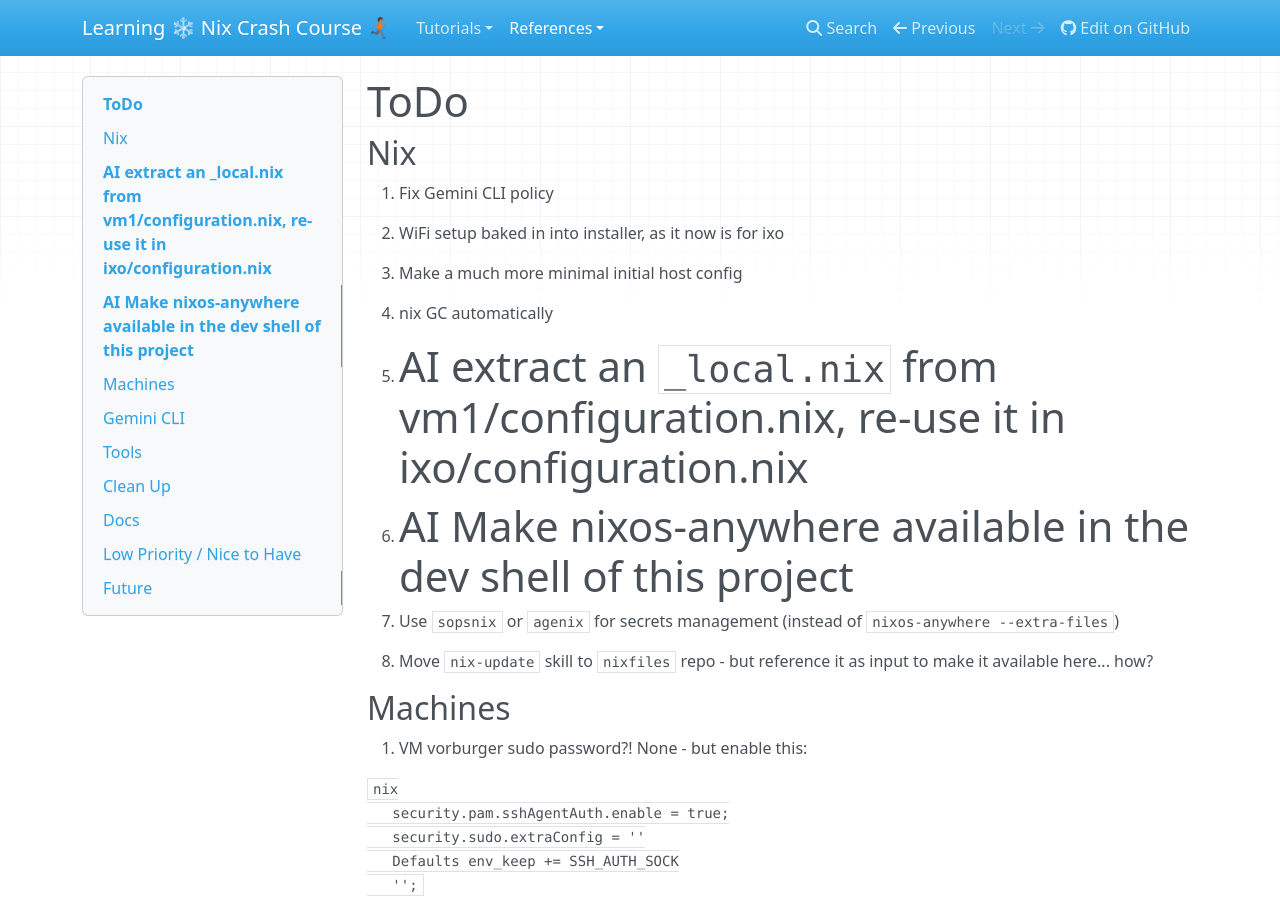
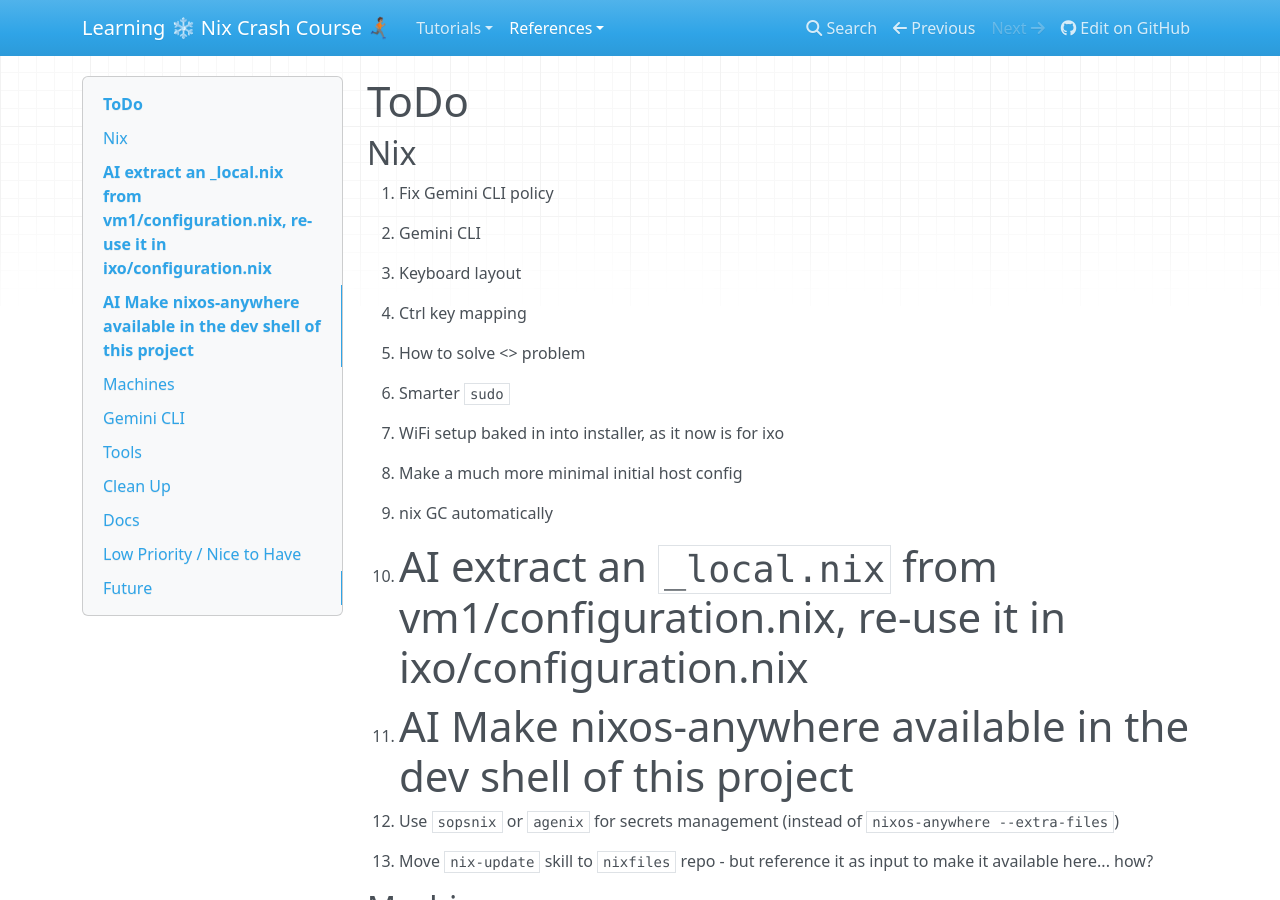
Before and after one commit to vorburger/nixfiles, an MkDocs documentation site: the page built from docs/docs/ToDo.md, in a window 1280 px wide and 900 px high. Built offline with MkDocs 1.6.1, drawn with Linux system fonts in a browser that asks for light colours; nearby versions of some CDN libraries.

```diff
--- a/docs/docs/ToDo.md
+++ b/docs/docs/ToDo.md
@@ -3,6 +3,16 @@
 ## Nix
 
 1. Fix Gemini CLI policy
+
+1. Gemini CLI
+
+1. Keyboard layout
+
+1. Ctrl key mapping
+
+1. How to solve <> problem
+
+1. Smarter `sudo`
 
 1. WiFi setup baked in into installer, as it now is for ixo
 
```
Also changed, not shown: README.md, 1 other file.
